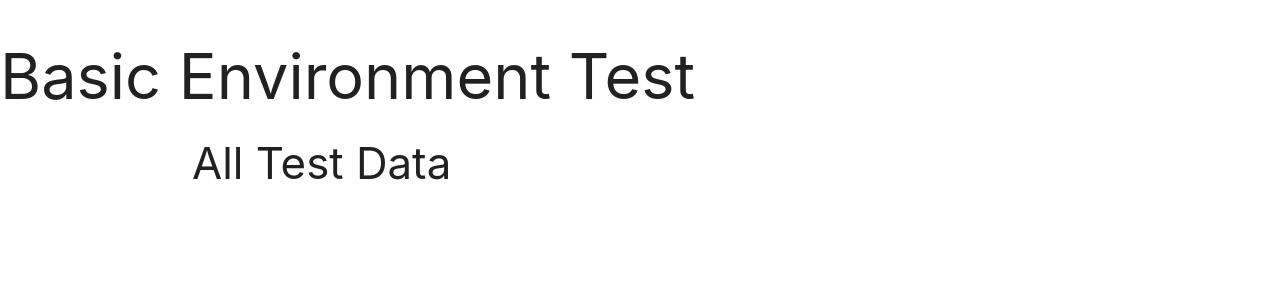
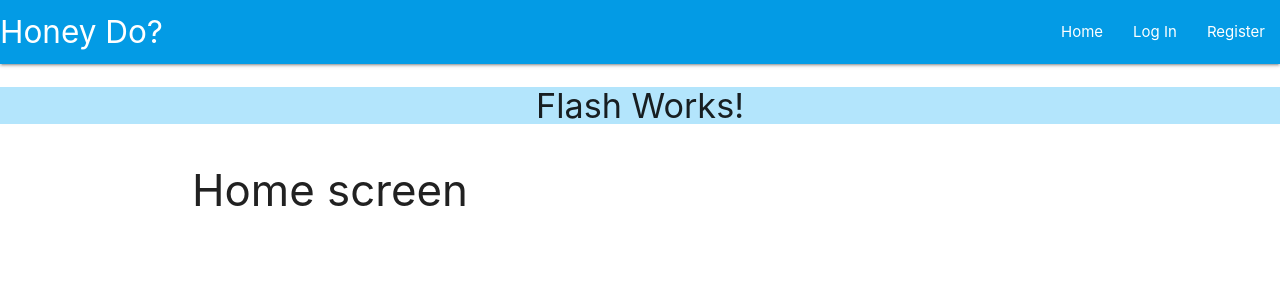
Before and after one commit to michaelmagee/magee-ms3, a Flask app: page / in a window 1280 px wide. Shown: the top 300 px of the page. Run offline with Flask 2, Linux system fonts and the light colour scheme; data that the repository does not hold is empty; some libraries are stand-ins or nearby versions.

Commit message:
First pass at base navbar

```diff
--- a/app.py
+++ b/app.py
@@ -14,6 +14,7 @@ app.config["TEMPLATES_AUTO_RELOAD"] = True
 
 app.config["MONGO_URI"] = os.getenv("MS3_MONGO_URI")
 app.config["MONGO_DBNAME"] = os.getenv("MS3_MONGO_DBN")
+app.secret_key = os.getenv("MS3_SECRET_KEY")
 
 
 # *** wires PyMongo to the APP and saves mongo
@@ -22,8 +23,8 @@ mongo = PyMongo(app)
 """                 ===      Describe route functions   ===    """
 @app.route("/")
 def initial_test():
-    testlist = list(mongo.db.testCollection.find())
-    return render_template("test.html", testdata=testlist)
+    flash("Flash Works!")
+    return render_template("projects.html")
 
 
 """
--- a/templates/base.html
+++ b/templates/base.html
@@ -12,12 +12,67 @@
     <link rel="stylesheet" href="{{ url_for('static', filename='css/style.css') }}" type="text/css">
     {% block styles %}
     {% endblock %}
-    <title>Honey Do Test</title>
+    <title>Honey Do?</title>
 </head>
 
 <body>
 
-    <H1>  Basic Environment Test</H1>
+    <header>
+        <!-- top navbar -->
+        <nav class="nav-extended text-shadow light-blue darken-1">
+            <div class="nav-wrapper">
+                <a href="#" class="brand-logo">Honey Do?</a>
+                <a href="#" data-target="mobile-demo" class="sidenav-trigger right"><i class="fas fa-bars"></i></a>
+                <ul class="right hide-on-med-and-down">
+                    <li><a href="#">Home</a></li>
+                    {% if session.user %}
+                        <li><a href="#">New Project</a></li>
+                        <li><a href="#">Project Search</a></li>
+                        <li><a href="#">Users</a></li>
+                        <li><a href="#">Categories</a></li>
+                        <li><a href="#">Log Out</a></li>
+                    {% else %}
+                        <li><a href="#">Log In</a></li>
+                        <li><a href="#">Register</a></li>
+                    {% endif %}
+                </ul>
+            </div>
+        </nav>
+
+        <!-- mobile sidenav -->
+        <ul class="sidenav" id="mobile-demo">
+            <li>
+                <h4 class="center-align light-blue-text text-darken 4">Task Manager</h4>
+            </li>
+            <li><a href="#">Home</a></li>
+            {% if session.user %}
+            <li><a href="#">New Project</a></li>
+            <li><a href="#">Project Search</a></li>
+            <li><a href="#">Users</a></li>
+            <li><a href="#">Categories</a></li>
+            <li><a href="#">Log Out</a></li>
+        {% else %}
+            <li><a href="#">Log In</a></li>
+            <li><a href="#">Register</a></li>
+        {% endif %}
+        </ul>
+    </header>
+
+    <section>
+        <!-- Flash Messages Secret sauce -->
+        {% with messages = get_flashed_messages() %}
+        {%if messages %}
+        {% for message in messages %}
+        <div class="row flashes">
+            <h4 class="light-blue lighten-4 center-align">{{ message }}</h4>
+
+        </div>
+        {% endfor %}
+        {% endif %}
+        {% endwith %}
+    </section>
+
+
     <main class="container">
     {% block content %}
     {% endblock %}
--- /dev/null
+++ b/templates/projects.html
@@ -0,0 +1,7 @@
+{% extends "base.html" %}
+{% block content %}
+
+<h3>Home screen</h3>
+
+
+{% endblock %}
--- a/templates/test.html
+++ /dev/null
@@ -1,18 +0,0 @@
-{% extends "base.html" %}
-{% block content %}
-
-<h3>All Test Data</h3>
-
-<ul></ul>
-    {% for test in testdata %}
-    <li>
-        <strong>{{ test.text }}  ==/== {{ test.amt }} </strong>
-        <br>
-    </li>
-
-    {% endfor %}
-</ul>
-
-
-
-{% endblock %}
```
Also changed, not shown: README.md.
